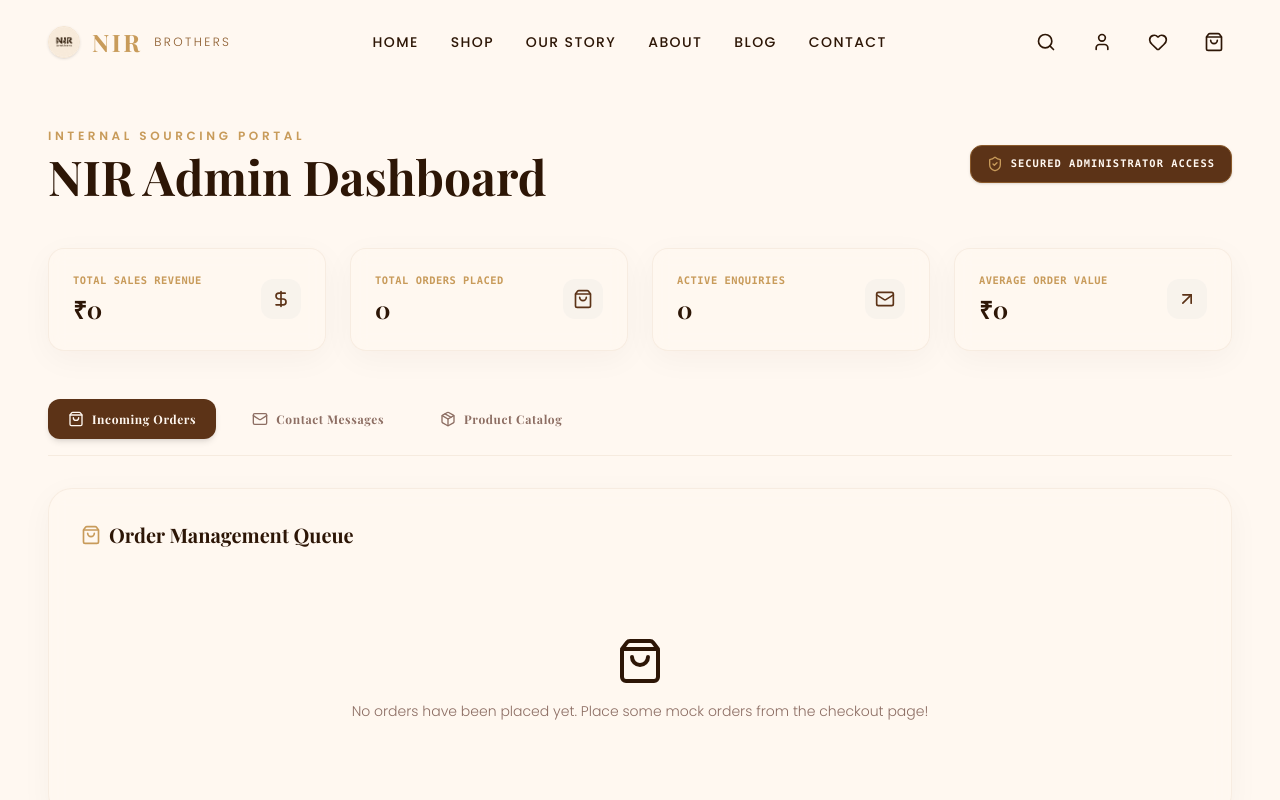
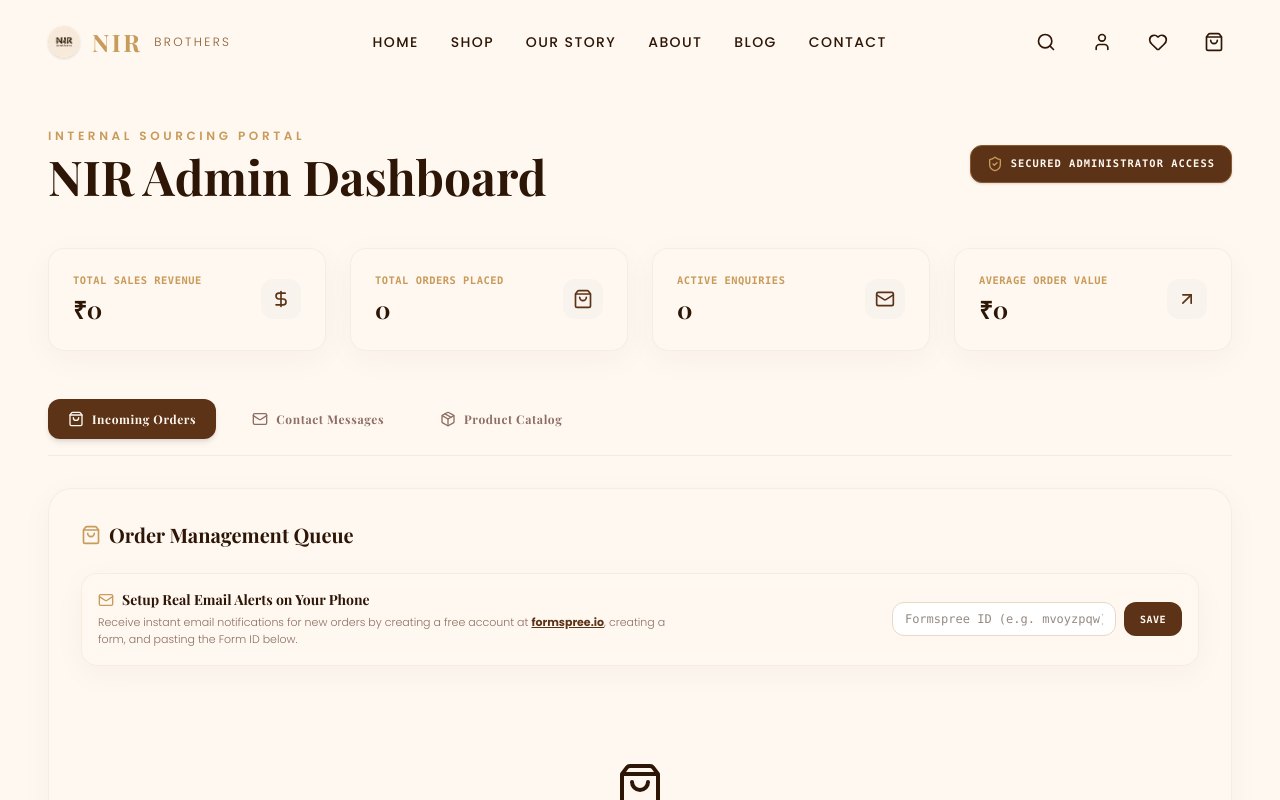
Before and after one commit to rumaizmohammed7-cmd/nir-brothers-coffee, a React (Vite) app: page /admin in a window 1280 px wide. Shown: the top 800 px of the page. Built offline with nearby package versions, Linux system fonts and the light colour scheme; a web font is replaced by a local one.

Commit message:
add Formspree email notification system to checkout and admin panel

```diff
--- a/src/pages/Admin.jsx
+++ b/src/pages/Admin.jsx
@@ -18,9 +18,13 @@ const Admin = () => {
     weight: '250g',
     intensity: 3,
   });
+  const [formspreeId, setFormspreeId] = useState('');
 
   useEffect(() => {
     document.title = "Admin Dashboard | NIR Brothers Coffee";
+
+    // Load Formspree ID
+    setFormspreeId(localStorage.getItem('nir_formspree_id') || '');
 
     // Load orders
     const loadedOrders = JSON.parse(localStorage.getItem('nir_orders') || '[]');
@@ -53,6 +57,12 @@ const Admin = () => {
     });
     localStorage.setItem('nir_orders', JSON.stringify(updated));
     setOrders(updated);
+  };
+
+  const handleSaveFormspree = (e) => {
+    e.preventDefault();
+    localStorage.setItem('nir_formspree_id', formspreeId);
+    alert("Formspree Form ID saved successfully! You will now receive email alerts for new orders.");
   };
 
   const handleDeleteMessage = (msgId) => {
@@ -208,6 +218,34 @@ const Admin = () => {
                 <ShoppingBag className="w-5 h-5 text-coffee-500" />
                 <span>Order Management Queue</span>
               </h2>
+
+              {/* Email Notification Setup */}
+              <div className="glass-card bg-coffee-100/40 border border-coffee-200/40 p-4 rounded-2xl mb-8 flex flex-col md:flex-row justify-between items-start md:items-center gap-4">
+                <div>
+                  <h3 className="font-heading text-sm font-bold text-coffee-900 mb-1 flex items-center gap-2">
+                    <Mail className="w-4 h-4 text-coffee-500" />
+                    <span>Setup Real Email Alerts on Your Phone</span>
+                  </h3>
+                  <p className="text-[11px] text-coffee-600 font-light max-w-xl leading-relaxed">
+                    Receive instant email notifications for new orders by creating a free account at <a href="https://formspree.io" target="_blank" rel="noreferrer" className="text-coffee-800 font-bold underline hover:text-coffee-500">formspree.io</a>, creating a form, and pasting the Form ID below.
+                  </p>
+                </div>
+                <form onSubmit={handleSaveFormspree} className="flex gap-2 w-full md:w-auto">
+                  <input
+                    type="text"
+                    placeholder="Formspree ID (e.g. mvoyzpqw)"
+                    value={formspreeId}
+                    onChange={(e) => setFormspreeId(e.target.value)}
+                    className="bg-white text-xs px-3 py-2 rounded-xl border border-coffee-200 focus:outline-none focus:border-coffee-500 w-full md:w-56 font-mono"
+                  />
+                  <button
+                    type="submit"
+                    className="bg-coffee-800 text-coffee-50 hover:bg-coffee-500 hover:text-coffee-900 text-[10px] font-mono font-bold tracking-wider px-4 py-2 rounded-xl transition-all whitespace-nowrap"
+                  >
+                     SAVE
+                  </button>
+                </form>
+              </div>
 
               {orders.length === 0 ? (
                 <div className="text-center py-16">
--- a/src/pages/Checkout.jsx
+++ b/src/pages/Checkout.jsx
@@ -29,8 +29,9 @@ const Checkout = () => {
   const handlePlaceOrder = () => {
     // Save order data to localStorage for Admin view
     const existing = JSON.parse(localStorage.getItem('nir_orders') || '[]');
+    const orderId = 'ORD-' + Math.floor(100000 + Math.random() * 900000);
     const newOrder = {
-      id: 'ORD-' + Math.floor(100000 + Math.random() * 900000),
+      id: orderId,
       date: new Date().toLocaleString(),
       customer: addressData,
       paymentMethod: paymentMethod,
@@ -52,6 +53,32 @@ const Checkout = () => {
       status: 'Processing'
     };
     localStorage.setItem('nir_orders', JSON.stringify([newOrder, ...existing]));
+
+    // Check if Formspree ID is set for real email notifications
+    const formspreeId = localStorage.getItem('nir_formspree_id');
+    if (formspreeId) {
+      const emailBody = {
+        orderId: orderId,
+        date: newOrder.date,
+        customerName: addressData.name,
+        customerEmail: addressData.email,
+        customerPhone: addressData.phone,
+        customerAddress: `${addressData.address}, ${addressData.city} - ${addressData.pincode}`,
+        paymentMethod: paymentMethod === 'cod' ? 'Cash on Delivery' : paymentMethod === 'upi' ? 'UPI' : 'Card',
+        itemsOrdered: cart.map(item => `${item.product.name} (${item.weight}, ${item.grind}) x${item.quantity}`).join('\n'),
+        totalAmount: `₹${total}`,
+        _subject: `New Coffee Order ${orderId} - ₹${total}`
+      };
+
+      fetch(`https://formspree.io/f/${formspreeId}`, {
+        method: 'POST',
+        headers: {
+          'Content-Type': 'application/json',
+          'Accept': 'application/json'
+        },
+        body: JSON.stringify(emailBody)
+      }).catch(err => console.log('Error dispatching Formspree notification:', err));
+    }
 
     setStep(3);
     // clear cart after completing order
```
